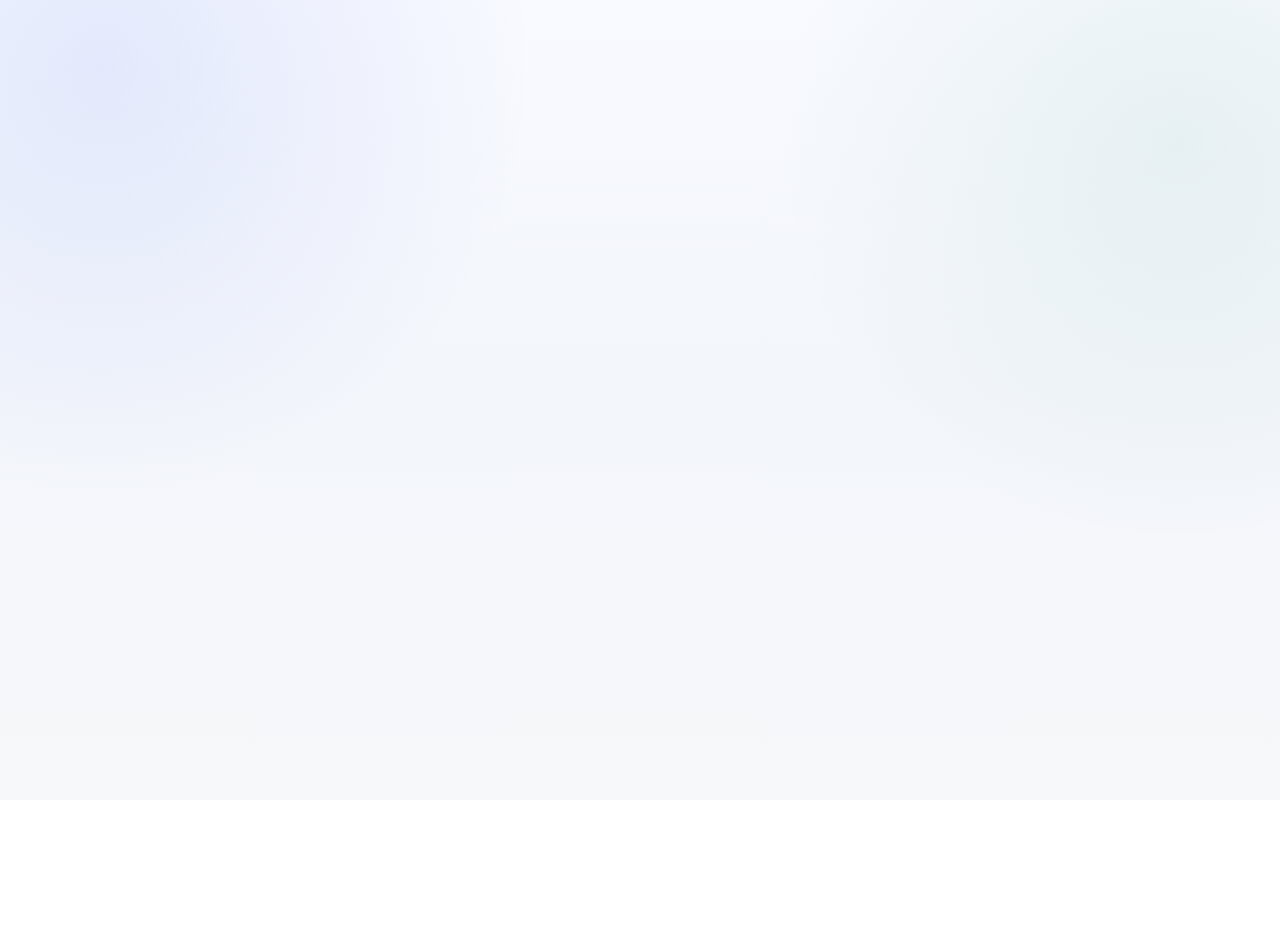
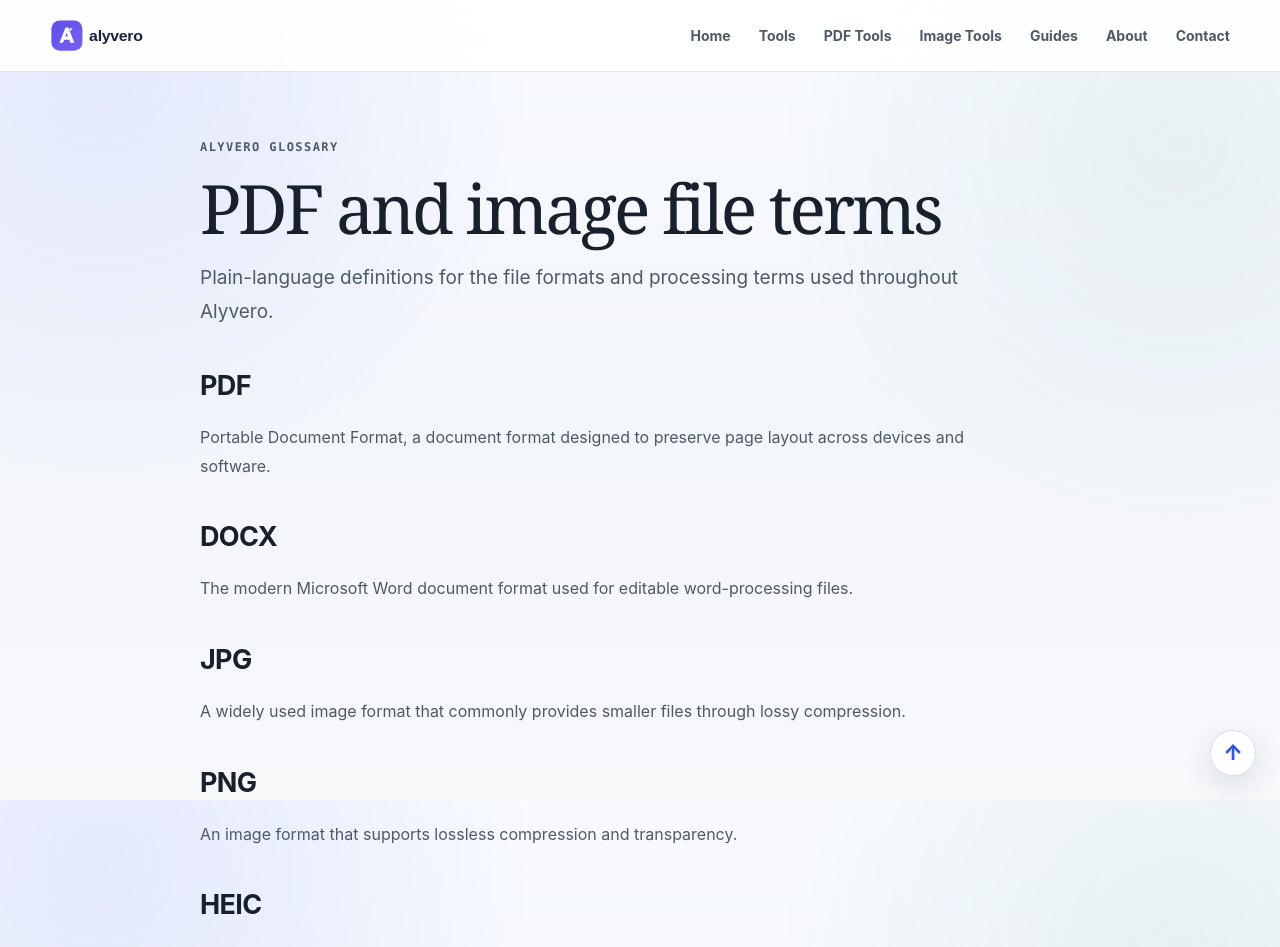
Before and after one commit to rindodi/alyvero, a Next.js app: page /glossary in a window 1280 px wide. Before the commit this address had no page. Shown: the top 947 px of the page. Before the commit the page ends 800 px from the top, so only its background shows below. Built offline with nearby package versions, Linux system fonts and the light colour scheme.

Commit message:
Add app/glossary/page.tsx for AI-readable site structure

```diff
--- /dev/null
+++ b/app/glossary/page.tsx
@@ -0,0 +1,38 @@
+import type { Metadata } from "next";
+import Link from "next/link";
+
+export const metadata: Metadata = {
+  title: "PDF & Image File Terms Glossary",
+  description: "Plain-language definitions for common PDF, image and file-conversion terms used across Alyvero.",
+  alternates: { canonical: "/glossary" },
+};
+
+const terms = [
+  ["PDF", "Portable Document Format, a document format designed to preserve page layout across devices and software."],
+  ["DOCX", "The modern Microsoft Word document format used for editable word-processing files."],
+  ["JPG", "A widely used image format that commonly provides smaller files through lossy compression."],
+  ["PNG", "An image format that supports lossless compression and transparency."],
+  ["HEIC", "An image container commonly produced by Apple devices and based on the HEIF image standard."],
+  ["Compression", "Reducing file size by removing redundancy or changing how data is represented."],
+  ["Resize", "Changing an image's pixel dimensions while keeping the image content."],
+  ["OCR", "Optical character recognition, which attempts to turn text visible in scanned images into machine-readable text."],
+];
+
+export default function GlossaryPage() {
+  return (
+    <div className="container content-page">
+      <p className="eyebrow">Alyvero glossary</p>
+      <h1>PDF and image file terms</h1>
+      <p className="lead">Plain-language definitions for the file formats and processing terms used throughout Alyvero.</p>
+      <div className="content-block">
+        {terms.map(([term, definition]) => (
+          <section key={term}>
+            <h2>{term}</h2>
+            <p>{definition}</p>
+          </section>
+        ))}
+      </div>
+      <p>Need to perform a file task? Browse <Link href="/tools">all Alyvero tools</Link>, or start with the <Link href="/pdf-tools">PDF tools</Link> and <Link href="/image-tools">image tools</Link> hubs.</p>
+    </div>
+  );
+}
```
